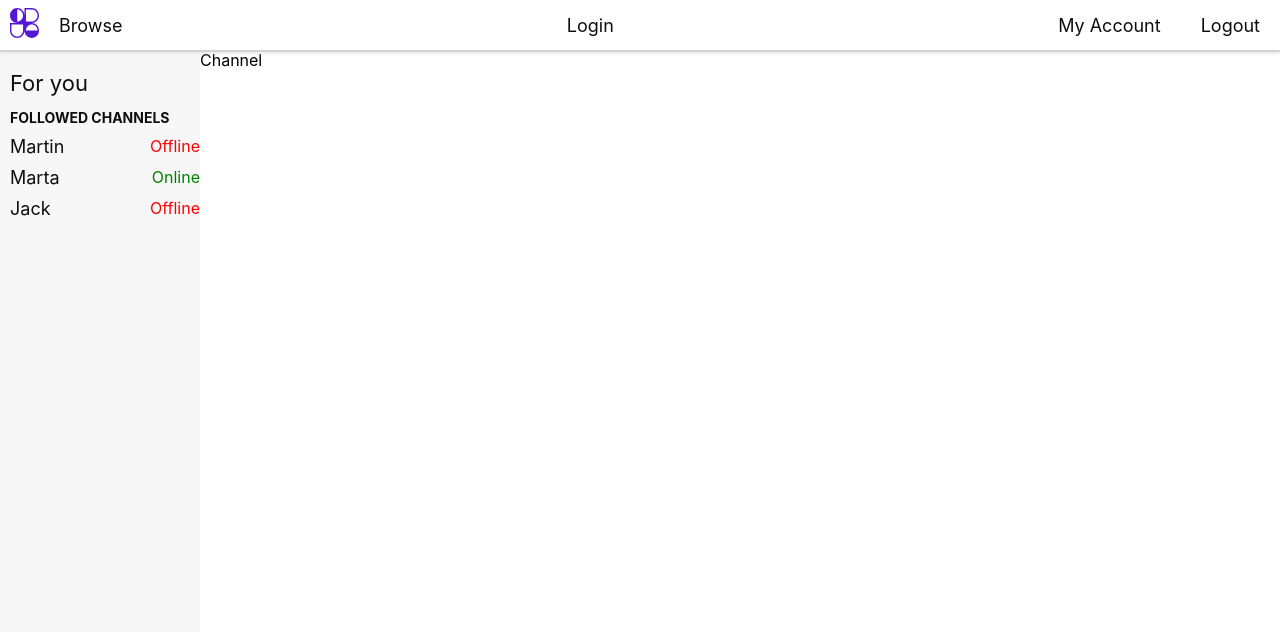
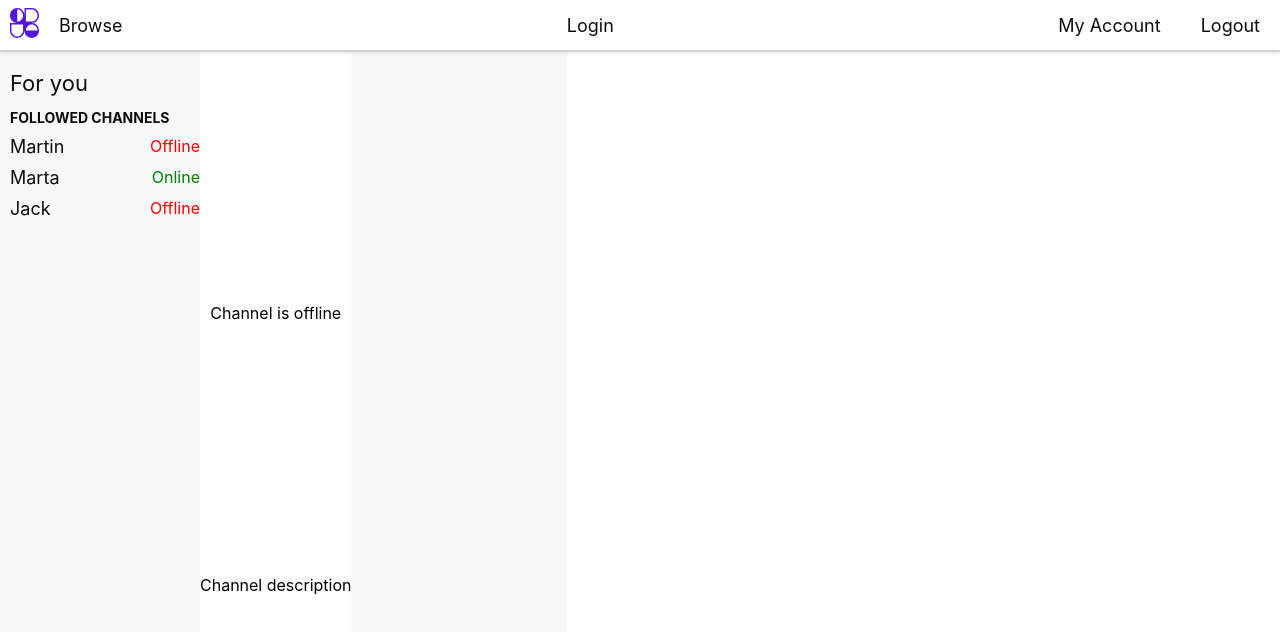
Before and after one commit to Samuelcy/livestream-web-app, a React (Create React App) app in the folder client/: page /channel/1 in a window 1280 px wide. Shown: the top 632 px of the page. Built offline with nearby package versions, Linux system fonts and the light colour scheme.

Commit message:
Render Channel View

```diff
--- /dev/null
+++ b/client/src/DashboardPage/Content/ChannelView/ChannelDescription.js
@@ -0,0 +1,6 @@
+import React from "react";
+
+export const ChannelDescription = () => {
+    return <div className="channel-description-container">
+        Channel description</div>
+};
--- /dev/null
+++ b/client/src/DashboardPage/Content/ChannelView/ChannelView.js
@@ -0,0 +1,17 @@
+import React from "react";
+import { Chat } from "./Chat";
+import { ChannelDescription } from "./ChannelDescription";
+
+export const ChannelView = () => {
+    return (
+        <div className="channel-container">
+            <div className="channel-video-description-container">
+                <div className="channel-offline-placeholder">
+                    <span>Channel is offline</span>
+                </div>
+                <ChannelDescription />
+            </div>
+            <Chat />
+        </div>
+    )
+};
--- /dev/null
+++ b/client/src/DashboardPage/Content/ChannelView/Chat/Chat.js
@@ -0,0 +1,5 @@
+import React from "react";
+
+export const Chat = () => {
+    return <div className="chat-section"></div>
+};
--- /dev/null
+++ b/client/src/DashboardPage/Content/ChannelView/Chat/index.js
@@ -0,0 +1 @@
+export { Chat } from "./Chat";
--- /dev/null
+++ b/client/src/DashboardPage/Content/ChannelView/index.js
@@ -0,0 +1 @@
+export { ChannelView } from "./ChannelView";
--- a/client/src/DashboardPage/Content/Channels/Channels.js
+++ b/client/src/DashboardPage/Content/Channels/Channels.js
@@ -1,5 +1,4 @@
 import React from "react";
-import { Route, Routes } from "react-router-dom";
 import { ChannelCard } from "./ChannelCard";
 
 export const dummyChannels = [
--- a/client/src/DashboardPage/Content/Content.js
+++ b/client/src/DashboardPage/Content/Content.js
@@ -1,6 +1,7 @@
 import React from "react";
 import { Route, Routes } from "react-router-dom";
 import { Channels } from "./Channels";
+import { ChannelView } from "./ChannelView";
 
 export const Content = () => {
     return <div className="content-container">
@@ -8,7 +9,7 @@ export const Content = () => {
             <Route path='settings' element={<div>Settings</div>} />
             <Route path='channels' element={<Channels />} />
             {/* Route for a specific channel by ID: /channel/1234 */}
-            <Route path='channel/:id' element={<div>Channel</div>} />
+            <Route path='channel/:id' element={<ChannelView />} />
         </Routes>
     </div>
 }
```
